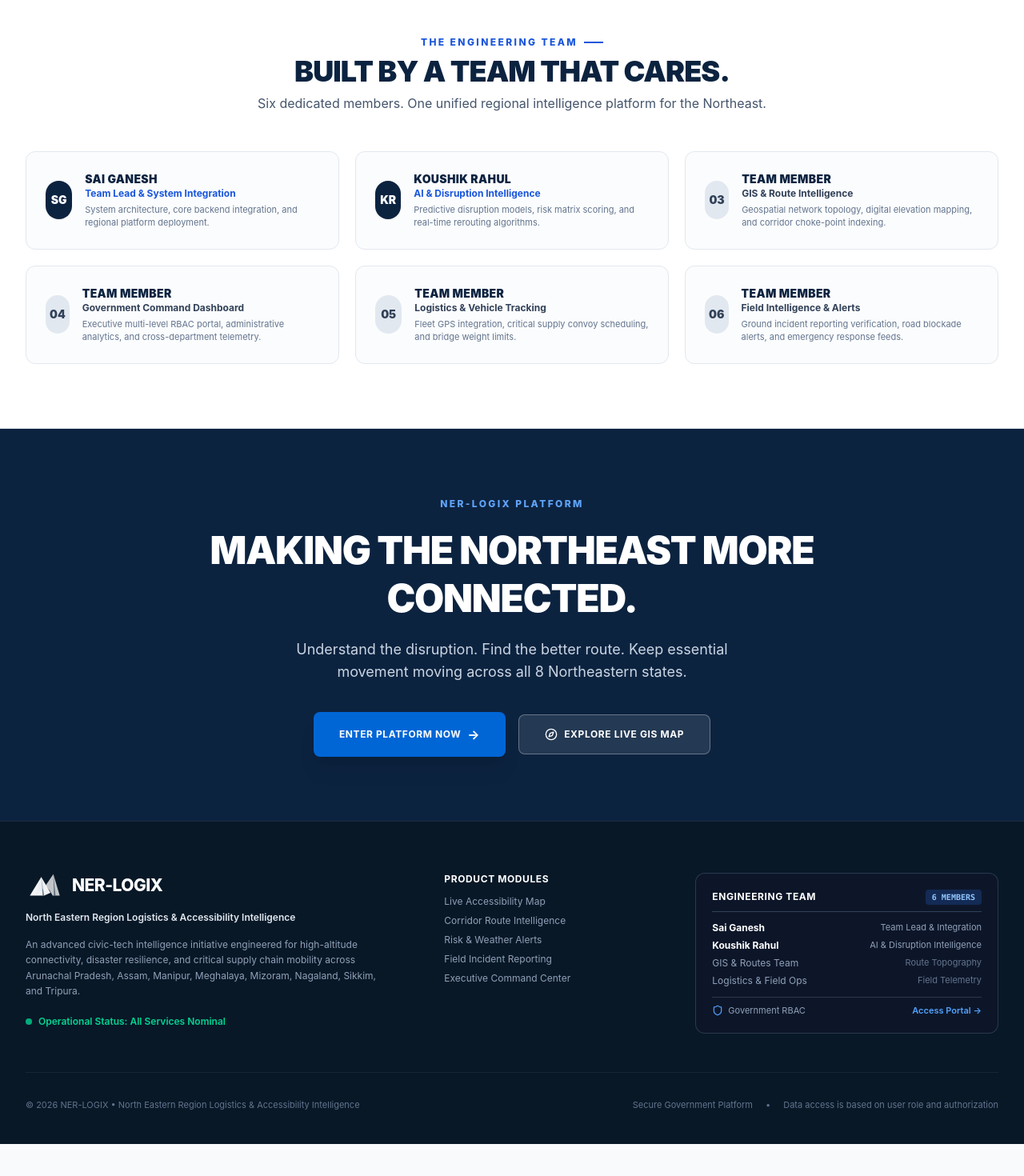
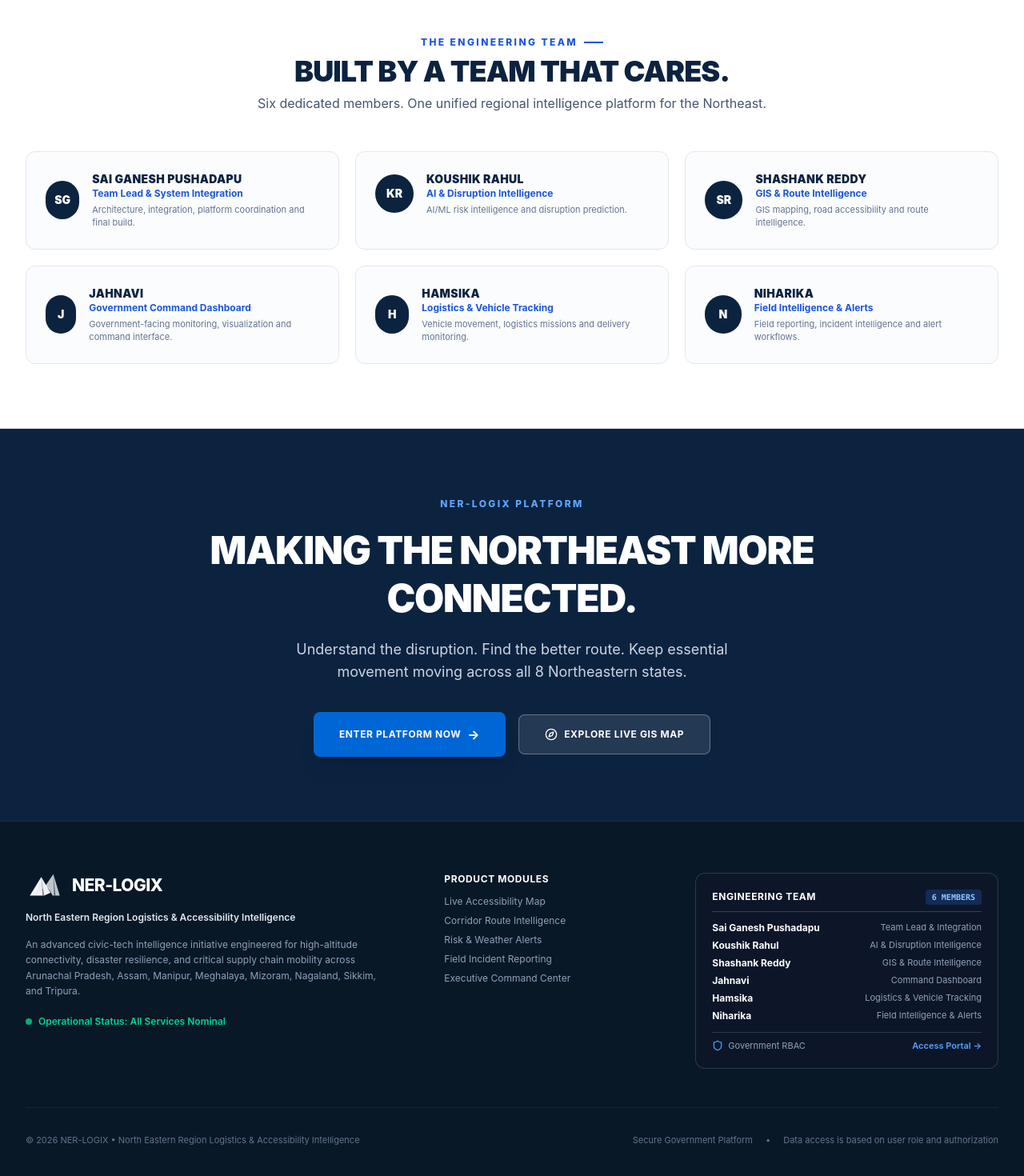
Before and after one commit to gitdevelopers007/NER-LOGIX, a React (Vite) app: page / in a window 1280 px wide. Shown: the part 3205-4675 px from the top of the page at 80% size. Before the commit the page ends 4635 px from the top, so only its background shows below. Built offline with nearby package versions, Linux system fonts and the light colour scheme.

Commit message:
feat(team): add all 6 official engineering team members with exact names, roles and descriptions

```diff
--- a/src/pages/Welcome.tsx
+++ b/src/pages/Welcome.tsx
@@ -801,7 +801,7 @@ export const Welcome: React.FC = () => {
           {/* 6 Members Grid */}
           <div className="grid grid-cols-1 sm:grid-cols-2 lg:grid-cols-3 gap-5 mt-12">
 
-            {/* Member 1: Sai Ganesh */}
+            {/* Member 1: Sai Ganesh Pushadapu */}
             <div className="p-6 rounded-xl border border-slate-200 bg-slate-50/50 hover:bg-white hover:border-[#1a56db] hover:shadow-md transition-all group">
               <div className="flex items-center gap-4">
                 <div className="w-12 h-12 rounded-full bg-[#0c2340] text-white flex items-center justify-center font-black text-sm group-hover:bg-[#1a56db] transition-colors shadow-xs">
@@ -809,13 +809,13 @@ export const Welcome: React.FC = () => {
                 </div>
                 <div>
                   <h3 className="text-sm font-black text-[#0c2340] uppercase tracking-wide">
-                    SAI GANESH
+                    SAI GANESH PUSHADAPU
                   </h3>
                   <div className="text-xs font-bold text-[#1a56db]">
                     Team Lead &amp; System Integration
                   </div>
                   <p className="text-[11px] text-slate-500 mt-1">
-                    System architecture, core backend integration, and regional platform deployment.
+                    Architecture, integration, platform coordination and final build.
                   </p>
                 </div>
               </div>
@@ -835,87 +835,87 @@ export const Welcome: React.FC = () => {
                     AI &amp; Disruption Intelligence
                   </div>
                   <p className="text-[11px] text-slate-500 mt-1">
-                    Predictive disruption models, risk matrix scoring, and real-time rerouting algorithms.
+                    AI/ML risk intelligence and disruption prediction.
                   </p>
                 </div>
               </div>
             </div>
 
-            {/* Member 3: GIS */}
+            {/* Member 3: Shashank Reddy */}
             <div className="p-6 rounded-xl border border-slate-200 bg-slate-50/50 hover:bg-white hover:border-[#1a56db] hover:shadow-md transition-all group">
               <div className="flex items-center gap-4">
-                <div className="w-12 h-12 rounded-full bg-slate-200 text-slate-700 flex items-center justify-center font-black text-sm group-hover:bg-[#1a56db] group-hover:text-white transition-colors">
-                  03
+                <div className="w-12 h-12 rounded-full bg-[#0c2340] text-white flex items-center justify-center font-black text-sm group-hover:bg-[#1a56db] transition-colors shadow-xs">
+                  SR
                 </div>
                 <div>
                   <h3 className="text-sm font-black text-[#0c2340] uppercase tracking-wide">
-                    TEAM MEMBER
+                    SHASHANK REDDY
                   </h3>
-                  <div className="text-xs font-bold text-slate-700">
+                  <div className="text-xs font-bold text-[#1a56db]">
                     GIS &amp; Route Intelligence
                   </div>
                   <p className="text-[11px] text-slate-500 mt-1">
-                    Geospatial network topology, digital elevation mapping, and corridor choke-point indexing.
+                    GIS mapping, road accessibility and route intelligence.
                   </p>
                 </div>
               </div>
             </div>
 
-            {/* Member 4: Command Center */}
+            {/* Member 4: Jahnavi */}
             <div className="p-6 rounded-xl border border-slate-200 bg-slate-50/50 hover:bg-white hover:border-[#1a56db] hover:shadow-md transition-all group">
               <div className="flex items-center gap-4">
-                <div className="w-12 h-12 rounded-full bg-slate-200 text-slate-700 flex items-center justify-center font-black text-sm group-hover:bg-[#1a56db] group-hover:text-white transition-colors">
-                  04
+                <div className="w-12 h-12 rounded-full bg-[#0c2340] text-white flex items-center justify-center font-black text-sm group-hover:bg-[#1a56db] transition-colors shadow-xs">
+                  J
                 </div>
                 <div>
                   <h3 className="text-sm font-black text-[#0c2340] uppercase tracking-wide">
-                    TEAM MEMBER
+                    JAHNAVI
                   </h3>
-                  <div className="text-xs font-bold text-slate-700">
+                  <div className="text-xs font-bold text-[#1a56db]">
                     Government Command Dashboard
                   </div>
                   <p className="text-[11px] text-slate-500 mt-1">
-                    Executive multi-level RBAC portal, administrative analytics, and cross-department telemetry.
+                    Government-facing monitoring, visualization and command interface.
                   </p>
                 </div>
               </div>
             </div>
 
-            {/* Member 5: Logistics & Fleets */}
+            {/* Member 5: Hamsika */}
             <div className="p-6 rounded-xl border border-slate-200 bg-slate-50/50 hover:bg-white hover:border-[#1a56db] hover:shadow-md transition-all group">
               <div className="flex items-center gap-4">
-                <div className="w-12 h-12 rounded-full bg-slate-200 text-slate-700 flex items-center justify-center font-black text-sm group-hover:bg-[#1a56db] group-hover:text-white transition-colors">
-                  05
+                <div className="w-12 h-12 rounded-full bg-[#0c2340] text-white flex items-center justify-center font-black text-sm group-hover:bg-[#1a56db] transition-colors shadow-xs">
+                  H
                 </div>
                 <div>
                   <h3 className="text-sm font-black text-[#0c2340] uppercase tracking-wide">
-                    TEAM MEMBER
+                    HAMSIKA
                   </h3>
-                  <div className="text-xs font-bold text-slate-700">
+                  <div className="text-xs font-bold text-[#1a56db]">
                     Logistics &amp; Vehicle Tracking
                   </div>
                   <p className="text-[11px] text-slate-500 mt-1">
-                    Fleet GPS integration, critical supply convoy scheduling, and bridge weight limits.
+                    Vehicle movement, logistics missions and delivery monitoring.
                   </p>
                 </div>
               </div>
             </div>
 
-            {/* Member 6: Field Intelligence */}
+            {/* Member 6: Niharika */}
             <div className="p-6 rounded-xl border border-slate-200 bg-slate-50/50 hover:bg-white hover:border-[#1a56db] hover:shadow-md transition-all group">
               <div className="flex items-center gap-4">
-                <div className="w-12 h-12 rounded-full bg-slate-200 text-slate-700 flex items-center justify-center font-black text-sm group-hover:bg-[#1a56db] group-hover:text-white transition-colors">
-                  06
+                <div className="w-12 h-12 rounded-full bg-[#0c2340] text-white flex items-center justify-center font-black text-sm group-hover:bg-[#1a56db] transition-colors shadow-xs">
+                  N
                 </div>
                 <div>
                   <h3 className="text-sm font-black text-[#0c2340] uppercase tracking-wide">
-                    TEAM MEMBER
+                    NIHARIKA
                   </h3>
-                  <div className="text-xs font-bold text-slate-700">
+                  <div className="text-xs font-bold text-[#1a56db]">
                     Field Intelligence &amp; Alerts
                   </div>
                   <p className="text-[11px] text-slate-500 mt-1">
-                    Ground incident reporting verification, road blockade alerts, and emergency response feeds.
+                    Field reporting, incident intelligence and alert workflows.
                   </p>
                 </div>
               </div>
@@ -1011,20 +1011,28 @@ export const Welcome: React.FC = () => {
 
               <div className="space-y-1.5 text-xs">
                 <div className="flex items-center justify-between">
-                  <span className="font-bold text-white">Sai Ganesh</span>
+                  <span className="font-bold text-white">Sai Ganesh Pushadapu</span>
                   <span className="text-[11px] text-slate-400">Team Lead &amp; Integration</span>
                 </div>
                 <div className="flex items-center justify-between">
                   <span className="font-bold text-white">Koushik Rahul</span>
                   <span className="text-[11px] text-slate-400">AI &amp; Disruption Intelligence</span>
                 </div>
-                <div className="flex items-center justify-between text-slate-400">
-                  <span>GIS &amp; Routes Team</span>
-                  <span className="text-[11px] text-slate-500">Route Topography</span>
+                <div className="flex items-center justify-between">
+                  <span className="font-bold text-white">Shashank Reddy</span>
+                  <span className="text-[11px] text-slate-400">GIS &amp; Route Intelligence</span>
                 </div>
-                <div className="flex items-center justify-between text-slate-400">
-                  <span>Logistics &amp; Field Ops</span>
-                  <span className="text-[11px] text-slate-500">Field Telemetry</span>
+                <div className="flex items-center justify-between">
+                  <span className="font-bold text-white">Jahnavi</span>
+                  <span className="text-[11px] text-slate-400">Command Dashboard</span>
+                </div>
+                <div className="flex items-center justify-between">
+                  <span className="font-bold text-white">Hamsika</span>
+                  <span className="text-[11px] text-slate-400">Logistics &amp; Vehicle Tracking</span>
+                </div>
+                <div className="flex items-center justify-between">
+                  <span className="font-bold text-white">Niharika</span>
+                  <span className="text-[11px] text-slate-400">Field Intelligence &amp; Alerts</span>
                 </div>
               </div>
 
```
